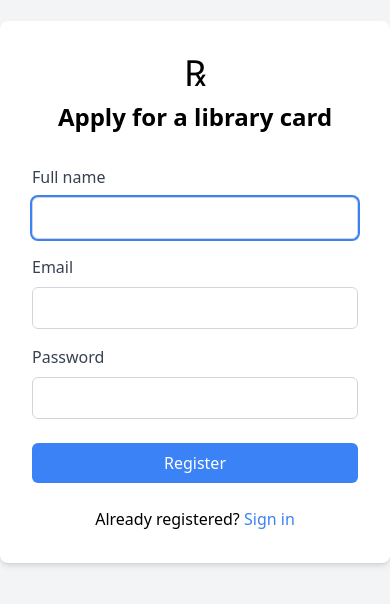
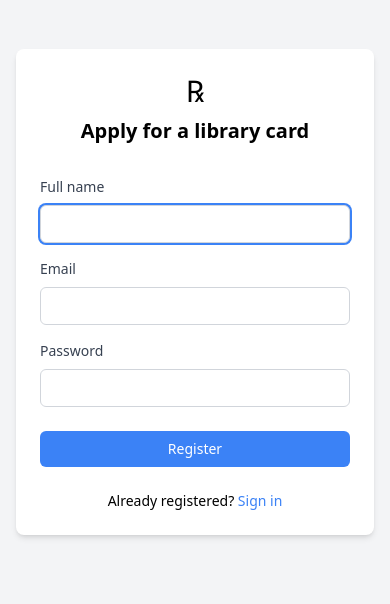
Before and after one commit to ChShafiq70/library-management, a React (Vite) app: page /register in a window 390 px wide. Shown: the part 130-734 px from the top of the page. Built offline with nearby package versions, Linux system fonts and the light colour scheme; no server answers.

Commit message:
style: enhance layout and styling of RegisterPage component for improved readability and responsiveness

```diff
--- a/src/pages/RegisterPage.jsx
+++ b/src/pages/RegisterPage.jsx
@@ -28,23 +28,23 @@ export default function RegisterPage() {
   };
 
   return (
-    <div className="min-h-screen flex items-center justify-center bg-gray-100">
-      <div className="bg-white p-8 rounded-lg shadow-md w-full max-w-md">
+    <div className="min-h-screen flex items-center justify-center bg-gray-100 p-4">
+      <div className="bg-white p-6 sm:p-8 rounded-lg shadow-md w-full max-w-md">
         <div className="text-center mb-8">
-          <span className="text-4xl">℞</span>
-          <h1 className="text-2xl font-bold mt-2">Apply for a library card</h1>
+          <span className="text-3xl sm:text-4xl">℞</span>
+          <h1 className="text-xl sm:text-2xl font-bold mt-2">Apply for a library card</h1>
         </div>
 
-        {error && <div className="bg-red-100 border border-red-400 text-red-700 px-4 py-3 rounded mb-4">{error}</div>}
-        {success && <div className="bg-green-100 border border-green-400 text-green-700 px-4 py-3 rounded mb-4">Registered! Redirecting to sign in…</div>}
+        {error && <div className="bg-red-100 border border-red-400 text-red-700 px-4 py-3 rounded mb-4 text-sm">{error}</div>}
+        {success && <div className="bg-green-100 border border-green-400 text-green-700 px-4 py-3 rounded mb-4 text-sm">Registered! Redirecting to sign in…</div>}
 
         <form onSubmit={handleSubmit}>
           <div className="mb-4">
-            <label htmlFor="name" className="block text-gray-700 font-medium mb-2">Full name</label>
+            <label htmlFor="name" className="block text-gray-700 font-medium mb-2 text-sm">Full name</label>
             <input
               id="name"
               name="name"
-              className="w-full px-3 py-2 border border-gray-300 rounded-md focus:outline-none focus:ring-2 focus:ring-blue-500"
+              className="w-full px-3 py-2 text-sm border border-gray-300 rounded-md focus:outline-none focus:ring-2 focus:ring-blue-500"
               value={form.name}
               onChange={handleChange}
               required
@@ -52,36 +52,36 @@ export default function RegisterPage() {
             />
           </div>
           <div className="mb-4">
-            <label htmlFor="email" className="block text-gray-700 font-medium mb-2">Email</label>
+            <label htmlFor="email" className="block text-gray-700 font-medium mb-2 text-sm">Email</label>
             <input
               id="email"
               name="email"
               type="email"
-              className="w-full px-3 py-2 border border-gray-300 rounded-md focus:outline-none focus:ring-2 focus:ring-blue-500"
+              className="w-full px-3 py-2 text-sm border border-gray-300 rounded-md focus:outline-none focus:ring-2 focus:ring-blue-500"
               value={form.email}
               onChange={handleChange}
               required
             />
           </div>
           <div className="mb-6">
-            <label htmlFor="password" className="block text-gray-700 font-medium mb-2">Password</label>
+            <label htmlFor="password" className="block text-gray-700 font-medium mb-2 text-sm">Password</label>
             <input
               id="password"
               name="password"
               type="password"
               minLength={6}
-              className="w-full px-3 py-2 border border-gray-300 rounded-md focus:outline-none focus:ring-2 focus:ring-blue-500"
+              className="w-full px-3 py-2 text-sm border border-gray-300 rounded-md focus:outline-none focus:ring-2 focus:ring-blue-500"
               value={form.password}
               onChange={handleChange}
               required
             />
           </div>
-          <button type="submit" className="w-full bg-blue-500 text-white py-2 rounded-md hover:bg-blue-600 transition-colors disabled:bg-gray-400" disabled={loading}>
+          <button type="submit" className="w-full bg-blue-500 text-white py-2 text-sm rounded-md hover:bg-blue-600 transition-colors disabled:bg-gray-400" disabled={loading}>
             {loading ? "Submitting…" : "Register"}
           </button>
         </form>
 
-        <div className="text-center mt-6">
+        <div className="text-center mt-6 text-sm">
           Already registered? <Link to="/login" className="text-blue-500 hover:underline">Sign in</Link>
         </div>
       </div>
```
